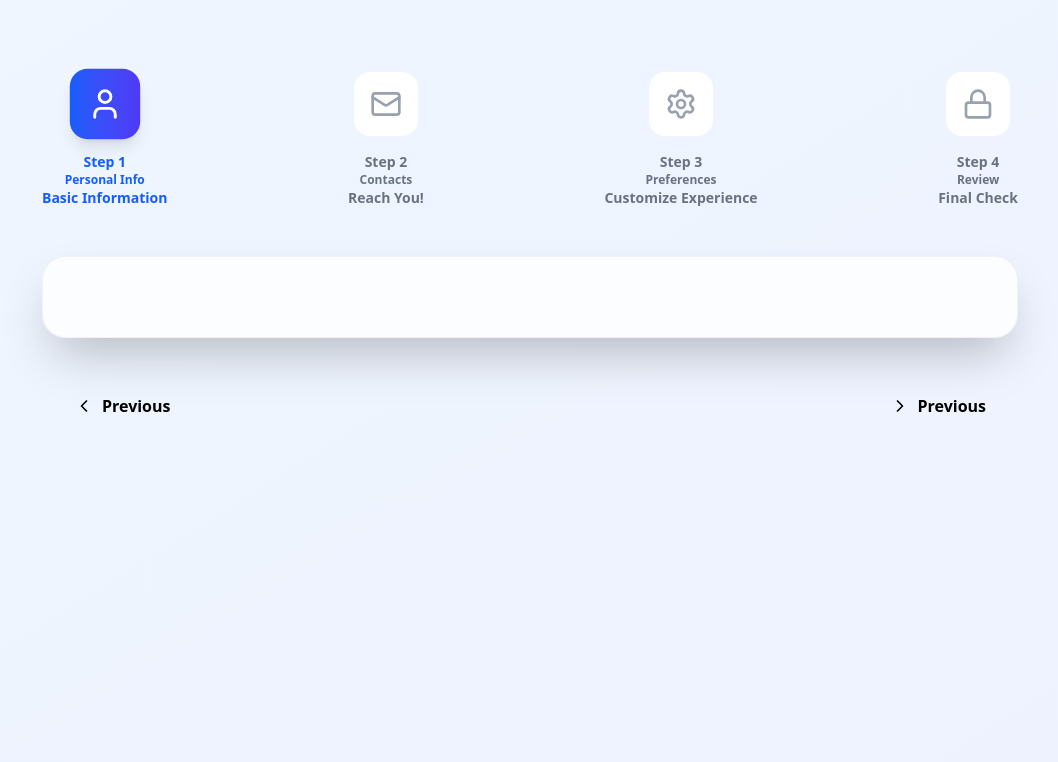
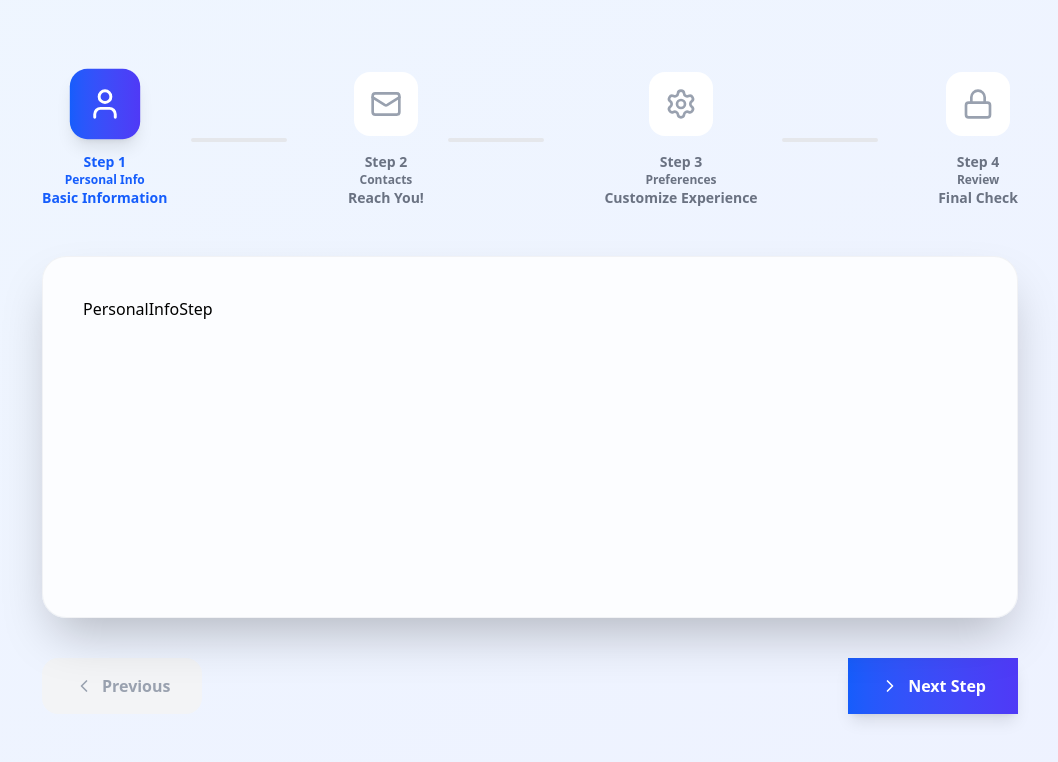
Before and after one commit to marleyDip/React-Multi-Step-Registration-Form-Context-API-Tailwind-CSS, a React (Vite) app: page / in a window 1280 px wide. Shown: the top 762 px of the page, without its empty margins (110-1168 px from the left). Built offline with nearby package versions, Linux system fonts and the light colour scheme.

Commit message:
Multi Form Complete

```diff
--- /dev/null
+++ b/src/component/ContactInfoStep.jsx
@@ -0,0 +1,5 @@
+function ContactInfoStep() {
+  return <div>ContactInfoStep</div>;
+}
+
+export default ContactInfoStep;
--- a/src/component/MultiStepForm.jsx
+++ b/src/component/MultiStepForm.jsx
@@ -1,6 +1,10 @@
 import { Check, ChevronLeft, ChevronRight } from "lucide-react";
 import { useFormContext } from "../context/FormContext";
 import { stepIcons } from "../utils/Icon";
+import PersonalInfoStep from "./PersonalInfoStep";
+import ContactInfoStep from "./ContactInfoStep";
+import PreferenceStep from "./PreferenceStep";
+import ReviewStep from "./ReviewStep";
 
 function MultiStepForm() {
   const { steps, currentStep } = useFormContext();
@@ -10,6 +14,21 @@ function MultiStepForm() {
   //console.log(steps[1]);
 
   //console.log(stepIcons[1]);
+
+  const renderStepContent = () => {
+    switch (currentStep) {
+      case 1:
+        return <PersonalInfoStep />;
+      case 2:
+        return <ContactInfoStep />;
+      case 3:
+        return <PreferenceStep />;
+      case 4:
+        return <ReviewStep />;
+      default:
+        return null;
+    }
+  };
 
   return (
     <div className="max-w-5xl mx-auto p-6">
@@ -83,8 +102,8 @@ function MultiStepForm() {
                 </div>
                 {/* info */}
 
-                {/* form => index reaches to step = 0, 1, 2 */}
-                {index < step.length - 1 && (
+                {/* desktop progress bar => index reaches = 0, 1, 2... 2 < 3 */}
+                {index < steps.length - 1 && (
                   <div
                     className={`hidden sm:block w-24 h-1 mx-6 rounded-full transition-all duration-500 ${
                       currentStep > step.id
@@ -93,7 +112,7 @@ function MultiStepForm() {
                     } `}
                   ></div>
                 )}
-                {/* form */}
+                {/* desktop progress bar */}
               </div>
             );
           })}
@@ -124,29 +143,35 @@ function MultiStepForm() {
 
       {/* form content */}
       <div className="bg-white/80 backdrop-blur-sm rounded-3xl shadow-2xl border border-gray-200/50 p-10 mb-10">
-        <div className="min-h-[600]"></div>
+        <div className="min-h-70">{renderStepContent()}</div>
       </div>
       {/* form content */}
 
       {/* Navigation button */}
       <div className="flex items-center justify-between">
         <button
-          className={`flex items-center px-8 py-4 font-semibold rounded-2xl transition-all duration-200`}
+          className={`flex items-center px-8 py-4 font-semibold rounded-2xl transition-all duration-200 ${
+            currentStep !== 1
+              ? "bg-white text-gray-700   hover:bg-gray-50 shadow-lg hover:shadow-xl border border-gray-200 transform hover:-translate-y-1"
+              : "bg-gray-100 text-gray-400 cursor-not-allowed"
+          }`}
         >
           <ChevronLeft className="w-5 h-5 mr-2" />
           Previous
         </button>
 
-        <button
-          className={`flex items-center px-8 py-4 font-semibold rounded-2xl transition-all duration-200`}
-        >
-          <ChevronRight className="w-5 h-5 mr-2" />
-          Previous
-        </button>
-
-        {/* <button className="flex items-center px-10 py-4 text-white font-semibold bg-gradient-to-r  from-green-600 to-emerald-600 hover:from-green-700 hover:to-emerald-700 rounded-2xl shadow-lg hover:shadow-xl transform hover:translate-y-1 transition-all duration-200">
-          Submit Registration
-        </button> */}
+        {currentStep < steps.length ? (
+          <button
+            className={`flex items-center px-8 py-4 font-semibold bg-gradient-to-r from-blue-600 to-indigo-600 text-white transition-all duration-200 shadow-lg hover:shadow-xl transform hover:translate-y-1`}
+          >
+            <ChevronRight className="w-5 h-5 mr-2" />
+            Next Step
+          </button>
+        ) : (
+          <button className="flex items-center px-10 py-4 text-white font-semibold bg-gradient-to-r  from-green-600 to-emerald-600 hover:from-green-700 hover:to-emerald-700 rounded-2xl shadow-lg hover:shadow-xl transform hover:translate-y-1 transition-all duration-200">
+            Submit Registration
+          </button>
+        )}
       </div>
       {/* Navigation button */}
     </div>
--- /dev/null
+++ b/src/component/PersonalInfoStep.jsx
@@ -0,0 +1,5 @@
+function PersonalInfoStep() {
+  return <div>PersonalInfoStep</div>;
+}
+
+export default PersonalInfoStep;
--- /dev/null
+++ b/src/component/PreferenceStep.jsx
@@ -0,0 +1,5 @@
+function PreferenceStep() {
+  return <div>PreferenceStep</div>;
+}
+
+export default PreferenceStep;
--- /dev/null
+++ b/src/component/ReviewStep.jsx
@@ -0,0 +1,5 @@
+function ReviewStep() {
+  return <div>ReviewStep</div>;
+}
+
+export default ReviewStep;
```
